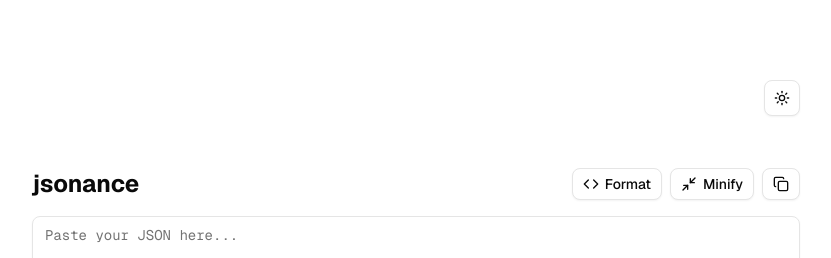
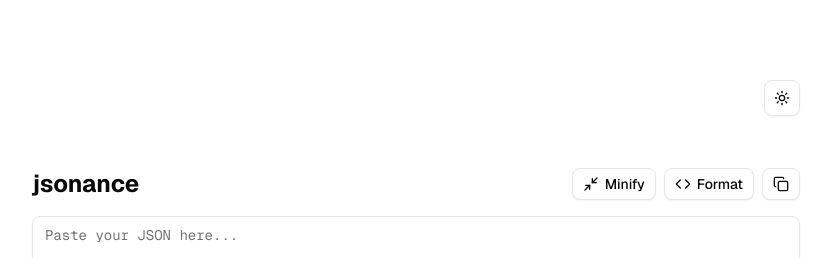
Before and after one commit to vilaphongdouangmala/jsonance, a Next.js app: page / in a window 1280 px wide. Shown: the top 258 px of the page, without its empty margins (224-1055 px from the left). Built offline with nearby package versions, Linux system fonts and the light colour scheme; no server answers.

Commit message:
FE: switch minify and format buttons

```diff
--- a/components/json-formatter.tsx
+++ b/components/json-formatter.tsx
@@ -67,20 +67,20 @@
             <Button
               variant="outline"
               size="sm"
+              onClick={minifyJson}
+              title={t("tooltips.minify")}
+            >
+              <Minimize2 className="size-4" />
+              <span>{t("actions.minify")}</span>
+            </Button>
+            <Button
+              variant="outline"
+              size="sm"
               onClick={formatJson}
               title={t("tooltips.format")}
             >
               <Code className="size-4" />
               <span>{t("actions.format")}</span>
-            </Button>
-            <Button
-              variant="outline"
-              size="sm"
-              onClick={minifyJson}
-              title={t("tooltips.minify")}
-            >
-              <Minimize2 className="size-4" />
-              <span>{t("actions.minify")}</span>
             </Button>
             <Button
               variant="outline"
```
